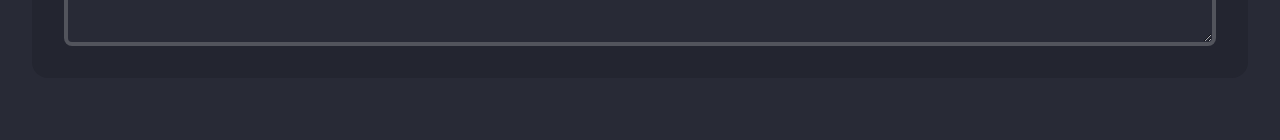
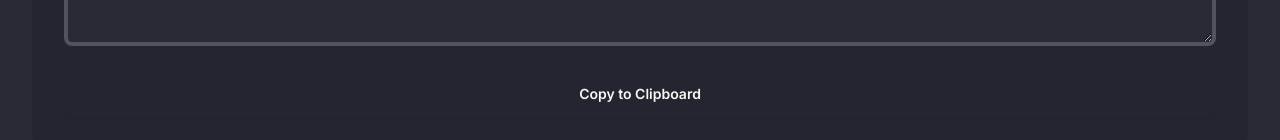
Before and after one commit to animegamer4422/Secure-Cipher, a Next.js app: page / in a window 1280 px wide. Shown: the part 652-792 px from the top of the page. Built offline with nearby package versions, Linux system fonts and the light colour scheme.

Commit message:
add copy button to output

```diff
--- a/app/components/Output.client.tsx
+++ b/app/components/Output.client.tsx
@@ -5,6 +5,15 @@ interface OutputProps {
 }
 
 const Output: React.FC<OutputProps> = ({ output }) => {
+  const copyToClipboard = async () => {
+    if ('clipboard' in navigator) {
+      await navigator.clipboard.writeText(output);
+      alert('Copied to clipboard!');
+    } else {
+      console.error('Clipboard access not available.');
+    }
+  };
+
   return (
     <div className="card bg-base-200 mt-4">
       <div className="card-body">
@@ -15,6 +24,11 @@ const Output: React.FC<OutputProps> = ({ output }) => {
           readOnly
           value={output}
         ></textarea>
+        <button className="btn mt-4"
+          onClick={copyToClipboard}
+        >
+          Copy to Clipboard
+        </button>
       </div>
     </div>
   );
```
